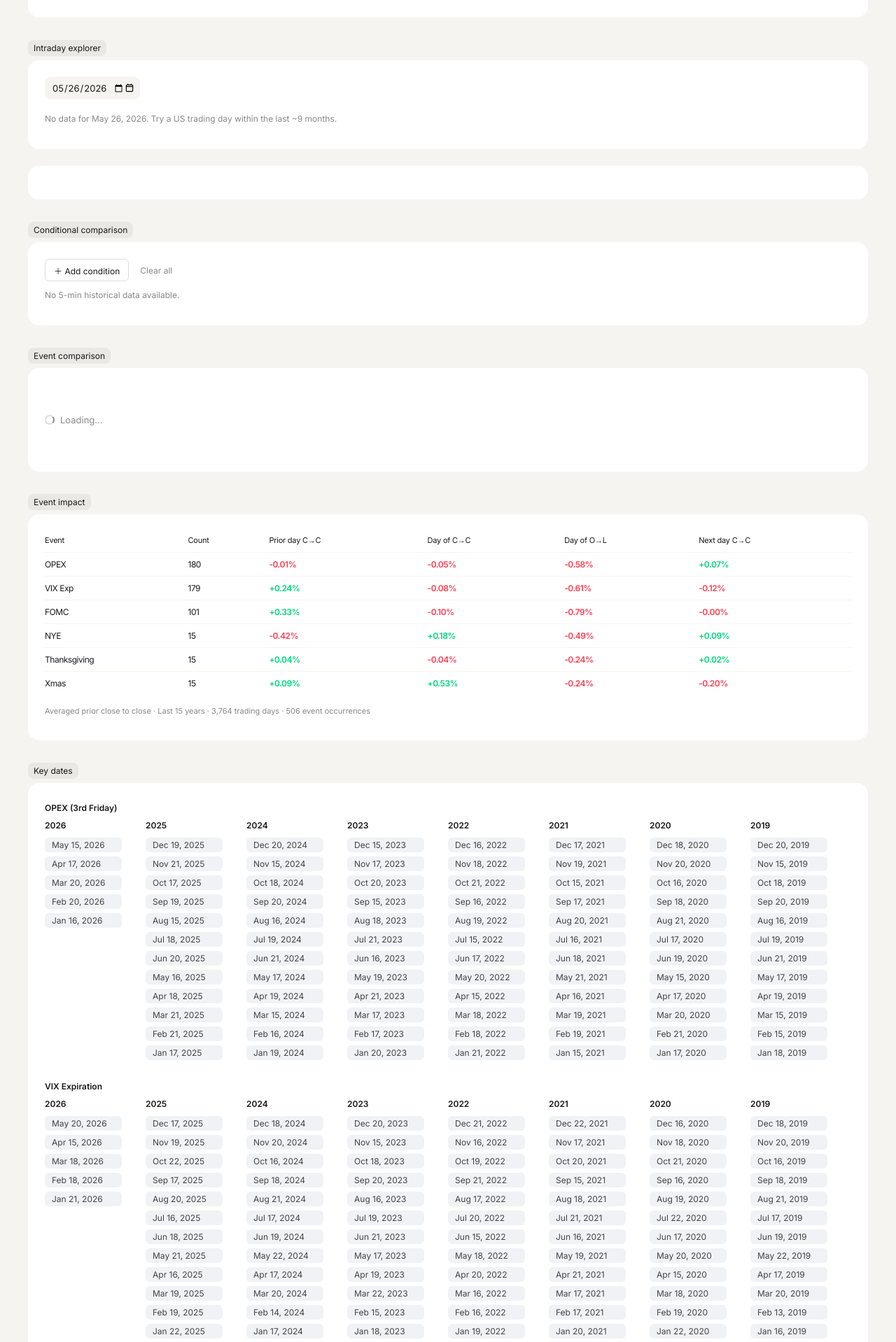
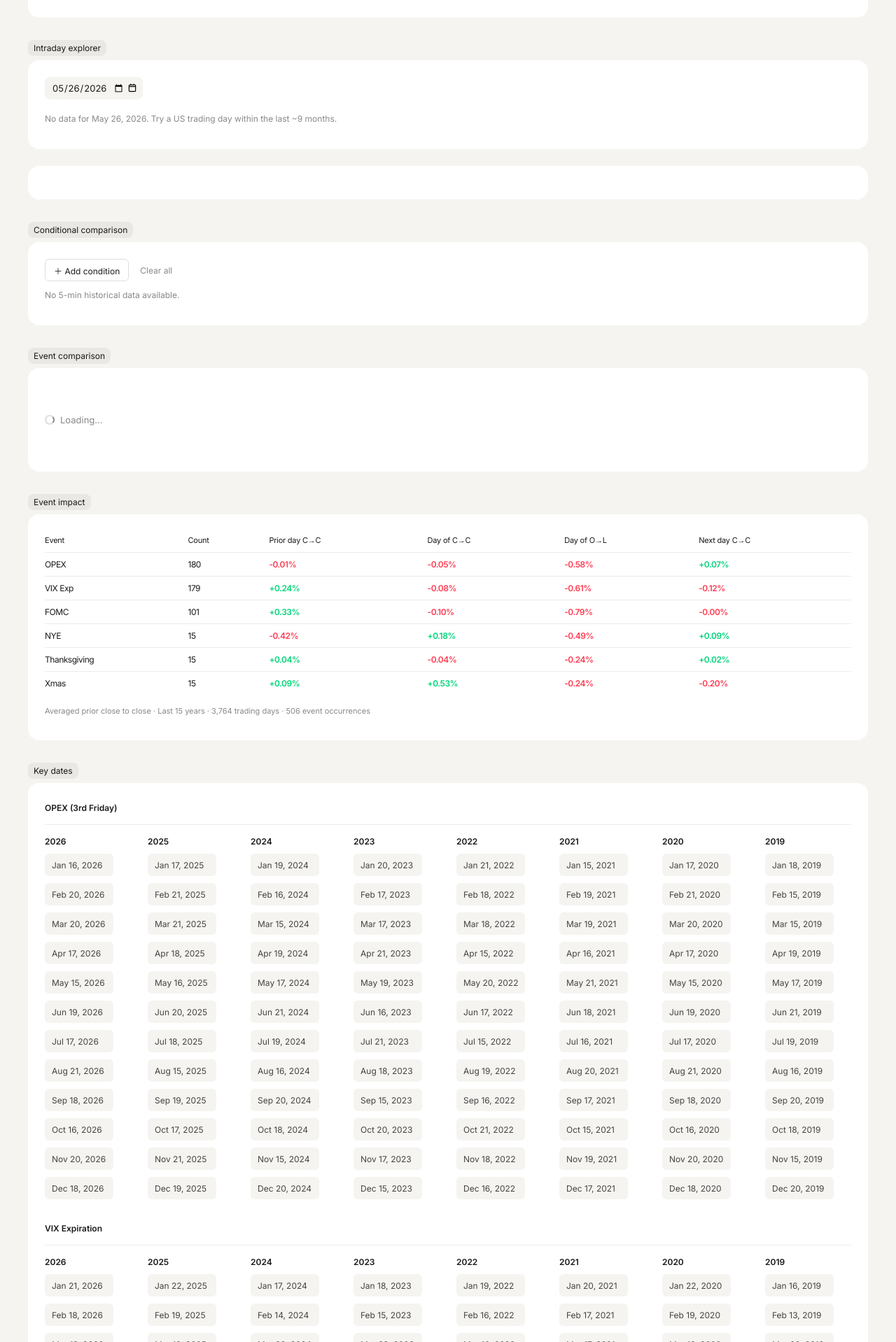
Before and after one commit to augustang/spx-dash, a Flask app: page /study in a window 1280 px wide. Shown: the part 688-2606 px from the top of the page at 70% size. Run offline with Flask 3, Linux system fonts and the light colour scheme; the visitor is signed in with stand-in values (Sample User, id 1); data that the repository does not hold is empty; some libraries are stand-ins or nearby versions.

Commit message:
Polish key dates layout, divider style, and date picker chrome
- Key Dates / Notable Events / Big Moves: stretch year columns
  (flex 1 1 98px) so each section fills the card width and the
  same year aligns across sections as you scroll. Year columns
  drop their fixed 120px min in favor of the 98px pill width.
- Key Dates: stack OPEX/VIX/FOMC/Thanksgiving/Christmas/NYE
  vertically, each with a section header and a full-width divider
  between header and the year-column grid (16px above & below).
- Pill: dial in size and color — 98px wide, 32px tall (matches the
  cmp/intraday inputs), warm-gray hover (#EBE9E1) instead of cold
  blue-gray.
- Dividers: standardize on `1px solid #EBEBEB` across the app —
  Event Impact table rows, spreads header underline, intraday stats
  separator, trade-page inputs divider, and Key Dates section dividers.
- Date picker: shrink intraday picker to hug its content (size=12,
  inline padding tweak); copy size/style attributes from the original
  input onto flatpickr's altInput so the gray pill look survives.
- Clipboard copy format on pill click switched from 05/20/2026 to
  "May 20, 2026" so pasting back into a picker just works.
- Backend: api_key_dates now queries through the end of the current
  year so future-but-scheduled events (2026 holidays, remaining
  OPEX/VIX/FOMC days) populate the 2026 column. Per-year dates now
  sort Jan→Dec instead of Dec→Jan.

Co-authored-by: Cursor <cursoragent@cursor.com>

```diff
--- a/routes/study.py
+++ b/routes/study.py
@@ -1030,7 +1030,12 @@ def api_event_impact():
 
 @study_bp.route('/api/study/key-dates')
 def api_key_dates():
-    kd_events = get_financial_events(datetime.date(2019, 1, 1), datetime.date.today())
+    # Extend through the end of the current year so future-but-scheduled
+    # events (e.g. 2026 Thanksgiving/Xmas/NYE, remaining OPEX/VIX/FOMC days)
+    # show up in their year column and the section's columns stay aligned.
+    today_ = datetime.date.today()
+    end_of_year = datetime.date(today_.year, 12, 31)
+    kd_events = get_financial_events(datetime.date(2019, 1, 1), end_of_year)
     kd_grouped: dict[str, list[datetime.date]] = {}
     for d, lbl in kd_events:
         key = "OPEX" if "OPEX" in lbl else lbl
@@ -1039,7 +1044,7 @@ def api_key_dates():
     kd_by_year: dict[str, dict[int, list[datetime.date]]] = {}
     for key, dates in kd_grouped.items():
         by_year: dict[int, list[datetime.date]] = {}
-        for d in sorted(dates, reverse=True):
+        for d in sorted(dates):
             by_year.setdefault(d.year, []).append(d)
         kd_by_year[key] = by_year
     return render_template('partials/key_dates.html', grouped=kd_grouped, by_year=kd_by_year)
--- a/static/style.css
+++ b/static/style.css
@@ -381,12 +381,13 @@ select.figma-dropdown {
     display: block;
     font-size: 12px;
     color: #444;
-    background: #F1F2F6;
+    background: var(--bg);
     border: none;
     outline: none;
-    padding: 3px 10px;
+    padding: 0 10px;
+    height: 32px;
     border-radius: 6px;
-    width: 110px;
+    width: 98px;
     cursor: pointer;
     font-family: inherit;
 }
@@ -446,7 +447,7 @@ select.figma-dropdown {
     height: auto;
     min-height: 28px;
     padding: 4px 6px 6px;
-    border-bottom: 1px solid var(--bg);
+    border-bottom: 1px solid #EBEBEB;
     border-radius: 0;
     position: sticky;
     top: 0;
@@ -476,7 +477,7 @@ select.figma-dropdown {
     font-size: 11px;
     letter-spacing: -0.02em;
     padding: 6px 8px 10px;
-    border-bottom: 1px solid var(--bg);
+    border-bottom: 1px solid #EBEBEB;
     text-align: left;
     vertical-align: top;
 }
@@ -484,7 +485,7 @@ select.figma-dropdown {
     padding: 9px 8px;
     vertical-align: middle;
 }
-.table tr + tr td { border-top: 1px solid var(--bg); }
+.table tr + tr td { border-top: 1px solid #EBEBEB; }
 .table td:first-child,
 .table th:first-child { padding-left: 0; }
 
@@ -572,7 +573,7 @@ select.figma-dropdown {
 .bm-note-wrap:hover .bm-note-tip { display: block; }
 
 /* ── Date pill hover ──────────────────────────────────────────────────────── */
-input[type="text"][readonly][data-copy]:hover { background: #E4E5EA !important; }
+input[type="text"][readonly][data-copy]:hover { background: #EBE9E1 !important; }
 
 
 /* ── Custom toast notification ────────────────────────────────────────────── */
--- a/templates/base.html
+++ b/templates/base.html
@@ -410,6 +410,7 @@ function _initFlatpickrs(root) {
     if (el._flatpickr) return;
     var origClass = el.className || '';
     var origStyle = el.getAttribute('style') || '';
+    var origSize  = el.getAttribute('size');
     var fp = flatpickr(el, {
       dateFormat: "Y-m-d",
       altInput: true,
@@ -417,8 +418,9 @@ function _initFlatpickrs(root) {
       altFormat: "M j, Y",
       allowInput: true,
     });
-    if (fp && fp.altInput && origStyle) {
-      fp.altInput.setAttribute('style', origStyle);
+    if (fp && fp.altInput) {
+      if (origStyle) fp.altInput.setAttribute('style', origStyle);
+      if (origSize)  fp.altInput.setAttribute('size', origSize);
     }
   });
 }
--- a/templates/partials/big_moves.html
+++ b/templates/partials/big_moves.html
@@ -16,10 +16,10 @@
   {% endfor %}
 </div>
 
-<div style="padding:4px 0;width:fit-content">
+<div style="padding:4px 0">
   <div style="display:flex;flex-wrap:wrap;gap:24px">
     {% for yr, items in bm_by_year.items() %}
-    <div style="min-width:120px">
+    <div style="flex:1 1 98px;min-width:98px">
       <p style="font-size:12px;font-weight:600;color:#1A1A1A;margin:0 0 10px 0">{{ yr }}</p>
       {% for d, chg, chg_low in items %}
       {% set note = intraday_notes.get(d.strftime('%Y-%m-%d')) %}
--- a/templates/partials/intraday.html
+++ b/templates/partials/intraday.html
@@ -2,13 +2,15 @@
 <div style="margin-bottom:20px;position:relative;display:table">
   <input type="date" name="date" id="intraday-date"
          data-flatpickr
+         size="12"
          value="{{ date_str }}"
          min="{{ min_date }}"
          max="{{ today }}"
          style="font-size:13px;border:none;outline:none;box-shadow:none;
-                padding:0 22px 0 10px;height:32px;line-height:32px;
+                padding:0 26px 0 10px;height:32px;line-height:32px;
                 background:var(--bg);border-radius:8px;font-family:inherit;
                 color:#1A1A1A;display:block;box-sizing:border-box;
+                width:auto;
                 -webkit-appearance:none;appearance:none;cursor:pointer;" />
   <img src="/static/icons/Calendar/Calendar.svg" width="14" height="14"
        style="position:absolute;right:8px;top:50%;transform:translateY(-50%);pointer-events:none" />
@@ -97,7 +99,7 @@
           <p class="metric-value">{{ "{:,.2f}".format(stats.low) }}</p>
         </div>
       </div>
-      <hr style="border:none;border-top:1px solid var(--bg);margin:16px 0 16px" />
+      <hr style="border:none;border-top:1px solid #EBEBEB;margin:16px 0 16px" />
       <div class="row-2col mb-3">
         {{ ch_pill("Prior close", stats.day_ch_pts, stats.day_ch_pct) }}
         {% if stats.gap_pts is not none %}
--- a/templates/partials/key_dates.html
+++ b/templates/partials/key_dates.html
@@ -3,18 +3,19 @@
        class="date-pill"
        data-copy="{{ d.strftime('%b %-d, %Y') }}"
        onclick="navigator.clipboard.writeText(this.dataset.copy).then(function(){showToast('Copied date to clipboard')});"
-       style="margin-bottom:6px" />
+       style="margin-bottom:10px" />
 {% endmacro %}
 
-<div style="padding:4px 0;width:fit-content">
+<div style="padding:4px 0">
   {% for key, label in [("OPEX","OPEX (3rd Friday)"),("VIX Exp","VIX Expiration"),("FOMC","FOMC Day")] %}
   {% set yr_data = by_year.get(key, {}) %}
   {% if yr_data %}
   <div style="margin-bottom:24px">
-    <p style="font-size:12px;font-weight:600;color:#1A1A1A;margin:0 0 10px 0">{{ label }}</p>
+    <p style="font-size:12px;font-weight:600;color:#1A1A1A;margin:0 0 16px 0">{{ label }}</p>
+    <hr style="border:none;border-top:1px solid #EBEBEB;margin:0 0 16px 0" />
     <div style="display:flex;flex-wrap:wrap;gap:24px">
       {% for yr in yr_data.keys() | sort(reverse=True) %}
-      <div style="min-width:120px">
+      <div style="flex:1 1 98px;min-width:98px">
         <p style="font-size:12px;font-weight:600;color:#1A1A1A;margin:0 0 10px 0">{{ yr }}</p>
         {% for d in yr_data[yr] %}{{ pill(d) }}{% endfor %}
       </div>
@@ -24,16 +25,15 @@
   {% endif %}
   {% endfor %}
 
-  <div style="margin-bottom:24px">
-    <div style="display:flex;flex-wrap:wrap;gap:24px">
   {% for key, label in [("Thanksgiving","Thanksgiving"),("Xmas","Christmas"),("NYE","New Year's Eve")] %}
   {% set yr_data = by_year.get(key, {}) %}
   {% if yr_data %}
-      <div>
-        <p style="font-size:12px;font-weight:600;color:#1A1A1A;margin:0 0 10px 0">{{ label }}</p>
+  <div style="margin-bottom:24px">
+    <p style="font-size:12px;font-weight:600;color:#1A1A1A;margin:0 0 16px 0">{{ label }}</p>
+    <hr style="border:none;border-top:1px solid #EBEBEB;margin:0 0 16px 0" />
     <div style="display:flex;flex-wrap:wrap;gap:24px">
       {% for yr in yr_data.keys() | sort(reverse=True) %}
-          <div style="min-width:120px">
+      <div style="flex:1 1 98px;min-width:98px">
         <p style="font-size:12px;font-weight:600;color:#1A1A1A;margin:0 0 10px 0">{{ yr }}</p>
         {% for d in yr_data[yr] %}{{ pill(d) }}{% endfor %}
       </div>
@@ -43,5 +43,3 @@
   {% endif %}
   {% endfor %}
 </div>
-  </div>
-</div>
--- a/templates/partials/notable_events.html
+++ b/templates/partials/notable_events.html
@@ -27,7 +27,7 @@
   {% endfor %}
 </div>
 
-<div style="padding:4px 0;width:fit-content">
+<div style="padding:4px 0">
   {% set by_year = {} %}
   {% for d, label in notable_events %}
     {% if d.year not in by_year %}{% set _ = by_year.update({d.year: []}) %}{% endif %}
@@ -35,7 +35,7 @@
   {% endfor %}
   <div style="display:flex;flex-wrap:wrap;gap:24px">
     {% for yr in all_years %}
-    <div style="min-width:120px">
+    <div style="flex:1 1 98px;min-width:98px">
       <p style="font-size:12px;font-weight:600;color:#1A1A1A;margin:0 0 10px 0">{{ yr }}</p>
       {% for d, lbl in (by_year.get(yr) or []) | sort %}
       <div style="margin-bottom:22px">
--- a/templates/trading.html
+++ b/templates/trading.html
@@ -17,7 +17,7 @@
              hx-swap="innerHTML">
           <div class="loading-placeholder">Loading…</div>
         </div>
-        <hr style="margin:32px 0 0;border:none;border-top:1px solid var(--bg)" />
+        <hr style="margin:32px 0 0;border:none;border-top:1px solid #EBEBEB" />
         <div id="inputs-container"
              hx-get="/api/trading/inputs"
              hx-trigger="load"
```
Lines whose indentation alone changed are shown as unchanged.
